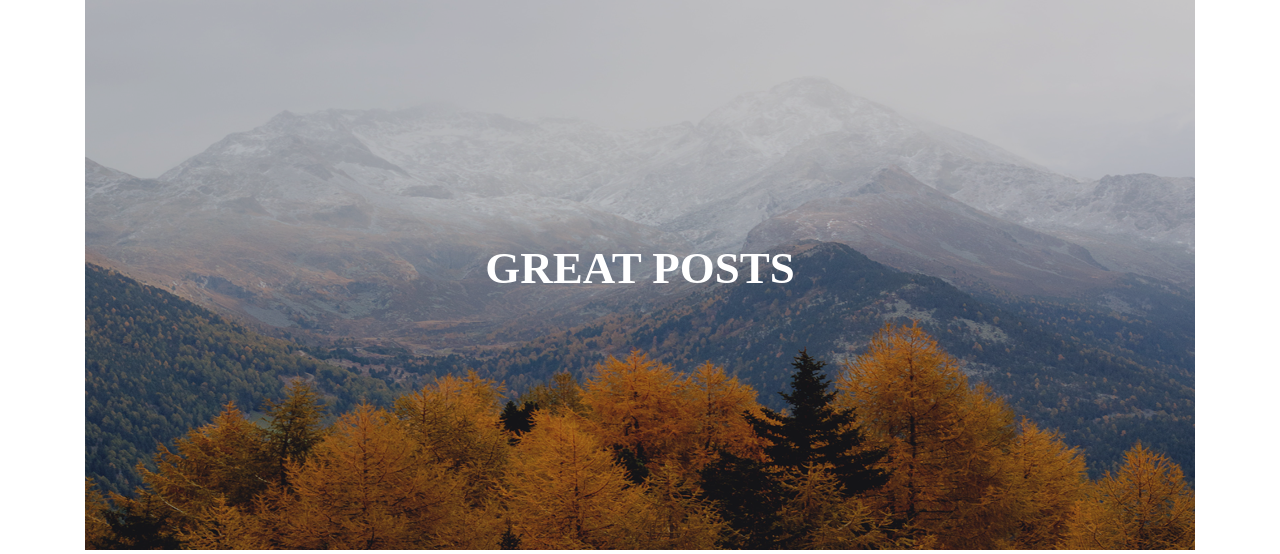
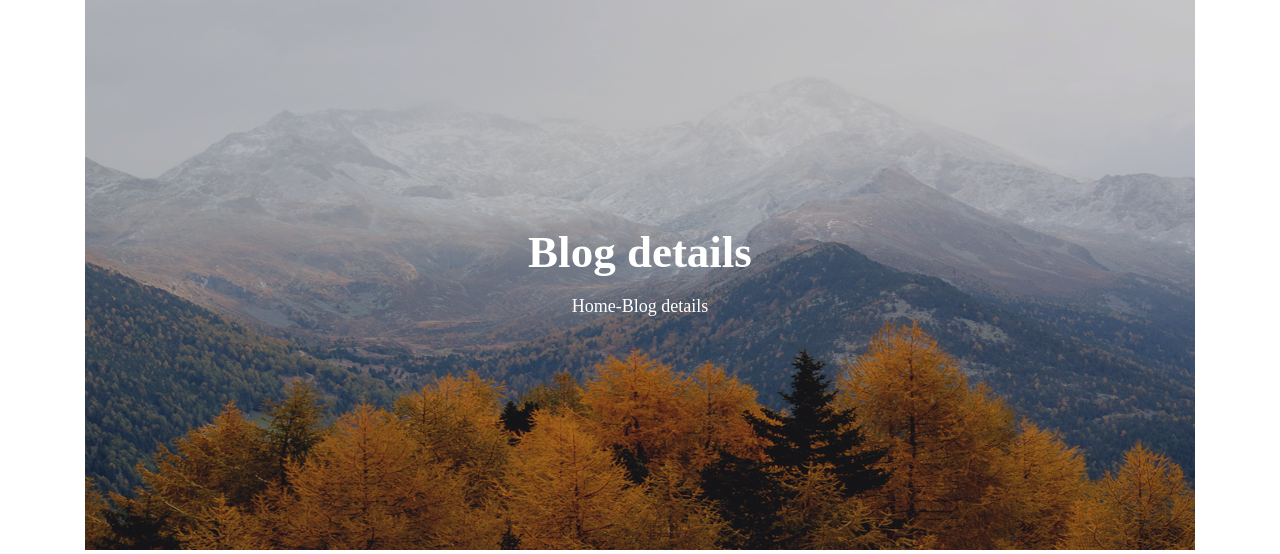
Before and after one commit to kmmorozov/bb2, a Django app: template templates/blog-details.html in a window 1280 px wide. Shown: the part 84-638 px from the top of the page. Run offline with Django 3.2, Linux system fonts and the light colour scheme; the template is opened without the code that fills it, so the values that code supplies are empty; parts of the project's set-up code (start-up, migrations or seed data) failed here and were passed over; some libraries are stand-ins or nearby versions.

Commit message:
Поправил  ссылки с баннера

```diff
--- a/templates/blog-details.html
+++ b/templates/blog-details.html
@@ -4,7 +4,8 @@
 {{ post.title }} - Blog Details
 {% endblock %}
 {% block poster_title %}
-  <h1><a href="{% url 'index' %}" style="color:white">GREAT POSTS</a></h1>
+  <h1>Blog details</h1>
+  <h4><a href="{% url 'index' %}" style="color:white">Home</a>-Blog details</h4>
 {% endblock %}
 {% block content %}
   <!--================ Start Blog Post Area =================-->
--- a/templates/contact.html
+++ b/templates/contact.html
@@ -4,8 +4,8 @@
   Sensive Blog - Contact
 {% endblock %}
 {% block poster_title %}
-  <h1><a href="{% url 'index' %}" style="color:white">Contact Us</a></h1>
-  <h4><a href="{% url 'index' %}" style="color:white">Home-Contact Us</a></h4>
+  <h1>Contact Us</h1>
+  <h4><a href="{% url 'index' %}" style="color:white">Home</a>-Contact Us</h4>
 {% endblock %}
 {% block content %}
   <section class="section-margin--small section-margin">
```
